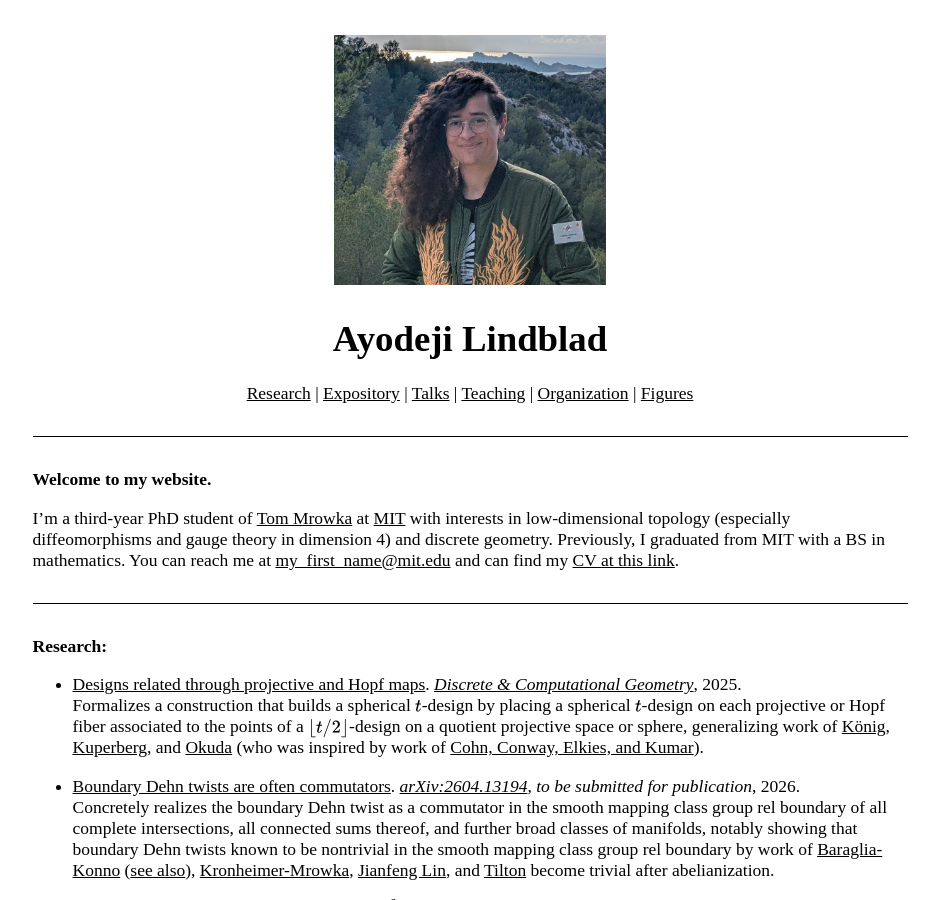
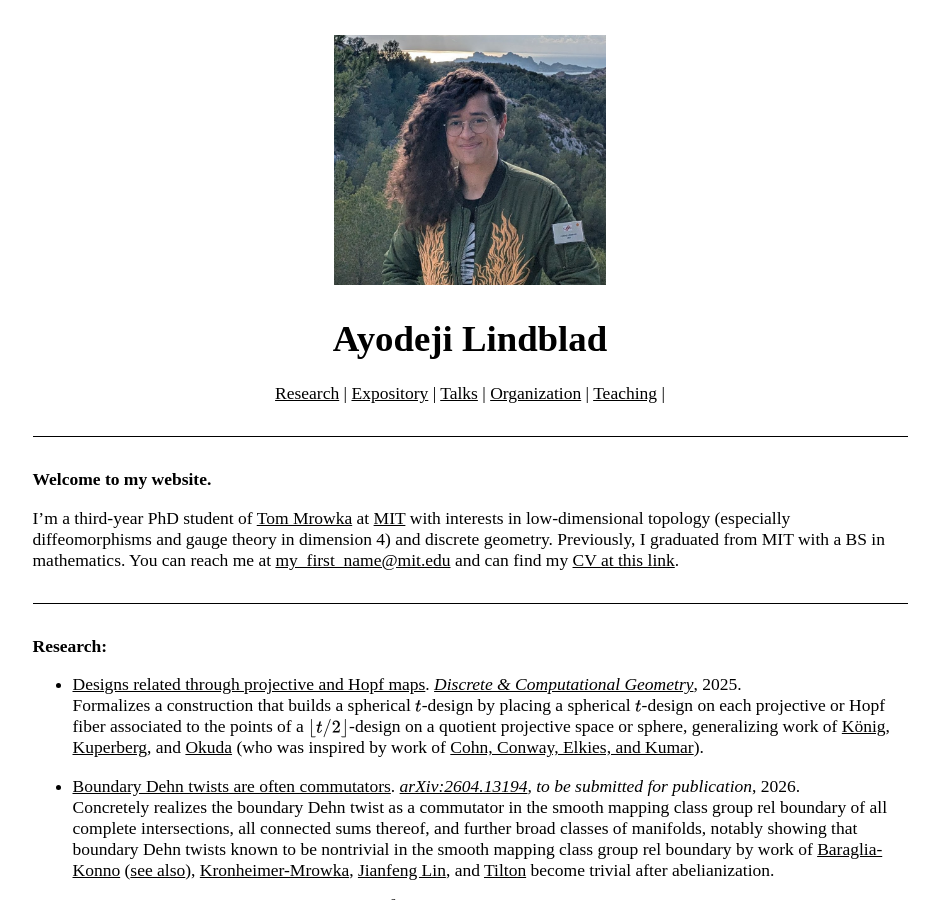
Before and after one commit to AyodejiLindblad/AyodejiLindblad.github.io, a Jekyll site: the page built from index.md, in a window 1280 px wide and 900 px high. Shown: the whole window, without its empty margins (170-1109 px from the left). Built offline with Jekyll 4.4.1, drawn with Linux system fonts in a browser that asks for light colours; some web fonts are replaced.

Commit message:
Removed figures

```diff
--- a/index.md
+++ b/index.md
@@ -20,9 +20,9 @@ layout: default
     <a href="#research">Research</a><span class="toc-sep"> | </span>
     <a href="#expository">Expository</a><span class="toc-sep"> | </span>
     <a href="#talks">Talks</a><span class="toc-sep"> | </span>
+    <a href="#organization">Organization</a><span class="toc-sep"> | </span>
     <a href="#teaching">Teaching</a><span class="toc-sep"> | </span>
-    <a href="#organization">Organization</a><span class="toc-sep"> | </span>
-    <a href="#figures">Figures</a>
+    <!-- <a href="#figures">Figures</a> -->
   </span>
 </p>
 
```
